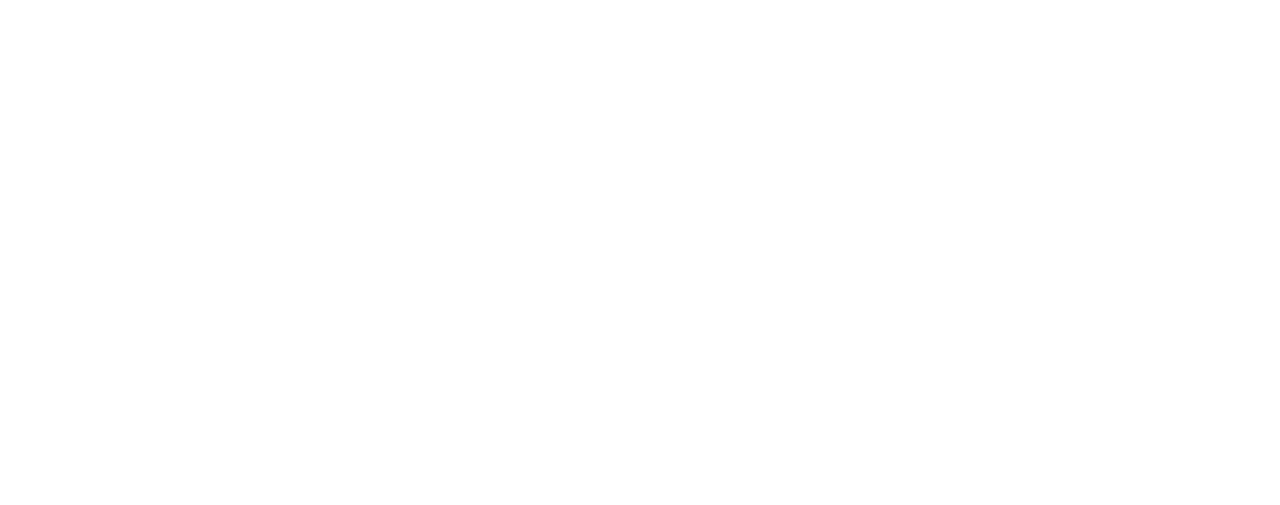
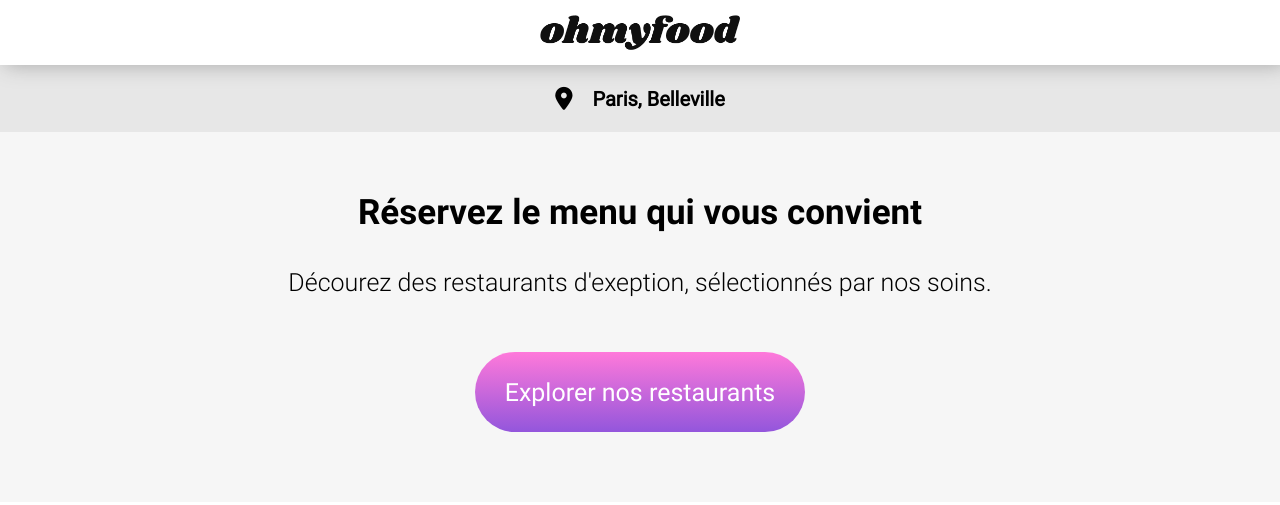
Before and after one commit to CamilleLinan/Ohmyfood, a website: page index.html in a window 1280 px wide. Drawn offline with nearby package versions, Linux system fonts and the light colour scheme; files that its build step writes are made by us from their sources.

Commit message:
add-header

```diff
--- a/SCSS/style.scss
+++ b/SCSS/style.scss
@@ -0,0 +1,128 @@
+/* PAGE */
+
+@font-face {
+    font-family: 'Roboto';
+    src: url('font/Roboto/Roboto.ttf');
+}
+
+@font-face {
+    font-family: 'Roboto-Bold';
+    src: url('font/Roboto/Roboto-Bold.ttf');
+}
+
+@font-face {
+    font-family: 'Roboto-Light';
+    src: url('font/Roboto/Roboto-Light.ttf');
+}
+
+$color-primary: #9356DC;
+$color-secondary: #FF79DA;
+$color-tertiary: #99E2D0;
+
+html {
+   max-width: 1440px;
+   margin: auto;
+}
+
+body {
+    font-family: 'Roboto', 'Sans serif';
+    margin: 0px;
+}
+
+button, a {
+    cursor: pointer;
+}
+
+button {
+    border: none;
+    padding: 0;
+}
+
+a {
+    text-decoration: none;
+    color: black;
+}
+
+/* PAGE */
+
+/* HEADER */
+
+.header {
+    position: fixed;
+    top: 0;
+    width: 100%;
+    display: flex;
+    justify-content: center;
+    box-shadow: 5px 0px 20px rgb(167, 167, 167);
+
+    &_logo {
+        margin: auto;
+        width: 200px;
+        padding: 15px 0px 15px 0px;
+    }
+}
+
+/* HEADER */
+
+/* LOCATION */
+
+.location {
+    display: flex;
+    justify-content: center;
+    margin-top: 65px;
+    padding: 5px;
+    background-color: #e7e7e7;
+
+    &_icon {
+        font-size: 23px;
+        margin-right: 20px;
+    }
+
+    &_city {
+        font-size: 20px;
+    }
+}
+
+i.fa-solid.location_icon {
+    display: flex;
+    justify-content: center;
+    align-items: center;
+}
+
+/* LOCATION */
+
+.explorer {
+    background-color: #e7e7e762;
+    display: flex;
+    flex-direction: column;
+    justify-content: center;
+    align-items: center;
+    text-align: center;
+    padding: 50px 0px 40px 0px;
+
+    &_title {
+        font-family: 'Roboto-Bold';
+        font-size: 35px;
+        margin: 10px 5px;
+    }
+
+    &_subtitle {
+        font-family: 'Roboto-Light';
+        font-size: 25px;
+    }
+
+    &_link {
+        display: flex;
+        justify-content: center;
+        align-items: center;
+        width: 330px;
+        height: 80px;
+        margin: 30px;
+        color: white;
+        font-size: 25px;
+        background: linear-gradient($color-secondary, $color-primary);
+        border-radius: 40px;
+    }
+}
+
+/* EXPLORER */
--- a/index.html
+++ b/index.html
@@ -2,13 +2,28 @@
 <html lang="fr">
 <head>
     <meta charset="utf-8" />
-    <link rel="stylesheet" href="css/style.css" />
+    <link rel="stylesheet" href="scss/style.css" />
     <script src="https://kit.fontawesome.com/427a8b27ad.js" crossorigin="anonymous"></script>
     <title>Ohmyfood !</title>
     <meta name="description" content="" />
 </head>
 
 <body>
+    <header class="header">
+        <img class="header_logo" src="images/logo/ohmyfood.png" alt="ohmyfood-logo" />
+    </header>
 
+    <main>
+        <section class="location">
+            <i class="fa-solid fa-location-dot location_icon"></i>
+            <h2 class="location_city">Paris, Belleville</h2>
+        </section>
+
+        <section class="explorer">
+            <h2 class="explorer_title">Réservez le menu qui vous convient</h2>
+            <p class="explorer_subtitle">Décourez des restaurants d'exeption, sélectionnés par nos soins.</p>
+            <a href="#" class="explorer_link">Explorer nos restaurants</a>
+        </section>
+    </main>
 </body>
 </html>
```
Also changed, not shown: README.md, SCSS/font/Roboto/Roboto-Bold.ttf (added), SCSS/font/Roboto/Roboto-BoldItalic.ttf (added), SCSS/font/Roboto/Roboto-Italic.ttf (added), SCSS/font/Roboto/Roboto-Light.ttf (added), SCSS/font/Roboto/Roboto-LightItalic.ttf (added), SCSS/font/Roboto/Roboto-Thin.ttf (added), SCSS/font/Roboto/Roboto.ttf (added), SCSS/style.css, 5 other files.
